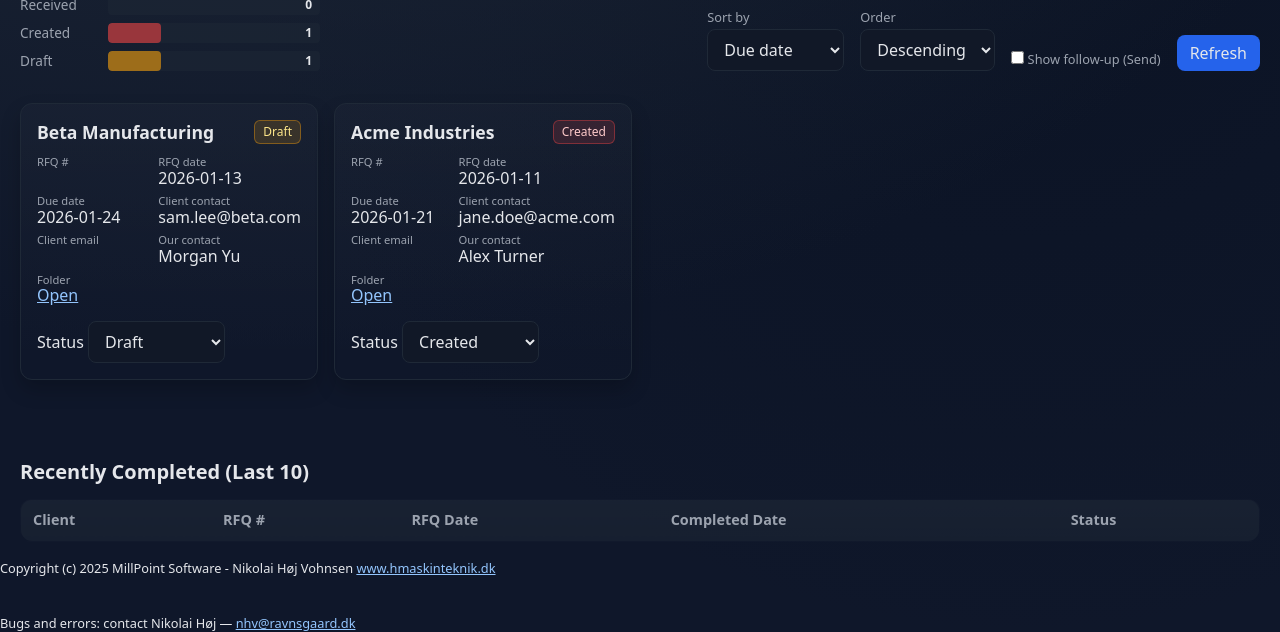
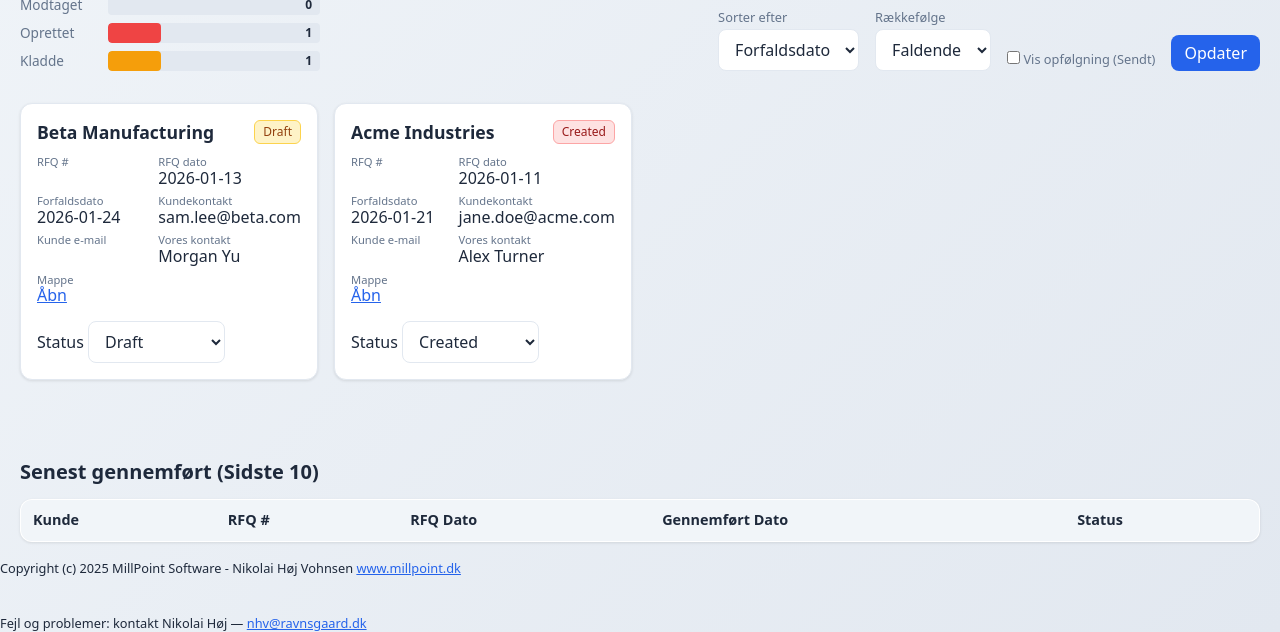
Before and after one commit to Nikolaihoj1/rfq-tracker, a Flask app: page / in a window 1280 px wide. Shown: the part 354-986 px from the top of the page. Run offline with Flask 3, Linux system fonts and the light colour scheme; data comes from the database, SQL or seed files in the repository; lists and menus that the app fills with data are empty.

Commit message:
Translate UI to Danish and update to light color scheme with dark header

```diff
--- a/static/app.js
+++ b/static/app.js
@@ -142,7 +142,7 @@ function renderTiles(items) {
         console.error(err);
         // Revert select on error
         select.value = item.status;
-        alert('Could not update status. See console for details.');
+        alert('Kunne ikke opdatere status. Se konsollen for detaljer.');
       }
     });
 
--- a/static/styles.css
+++ b/static/styles.css
@@ -1,14 +1,14 @@
 :root {
-  --bg: #0f172a; /* slate-900 */
-  --panel: #111827; /* gray-900 */
-  --text: #e5e7eb; /* gray-200 */
-  --muted: #9ca3af; /* gray-400 */
+  --bg: #f8fafc; /* slate-50 */
+  --panel: #ffffff; /* white */
+  --text: #1e293b; /* slate-800 */
+  --muted: #64748b; /* slate-500 */
   --primary: #2563eb; /* blue-600 */
   --green: #10b981; /* emerald-500 */
   --yellow: #f59e0b; /* amber-500 */
   --red: #ef4444; /* red-500 */
-  --card: #0b1220;
-  --border: #1f2937; /* gray-800 */
+  --card: #ffffff;
+  --border: #e2e8f0; /* slate-200 */
 }
 
 * { box-sizing: border-box; }
@@ -18,8 +18,7 @@ body {
   font-family: ui-sans-serif, system-ui, -apple-system, Segoe UI, Roboto, Ubuntu,
     Cantarell, Noto Sans, Helvetica Neue, Arial, "Apple Color Emoji",
     "Segoe UI Emoji";
-  background: radial-gradient(1200px 800px at 20% -10%, #1f2937, transparent),
-    radial-gradient(800px 800px at 80% 20%, #0b1324, transparent), var(--bg);
+  background: linear-gradient(135deg, #f1f5f9 0%, #e2e8f0 100%);
   color: var(--text);
 }
 
@@ -28,27 +27,30 @@ body {
   align-items: center;
   justify-content: space-between;
   padding: 1rem 1.25rem;
-  border-bottom: 1px solid var(--border);
-  background: rgba(17, 24, 39, 0.7);
+  border-bottom: 1px solid rgba(0, 0, 0, 0.1);
+  background: #1e293b; /* slate-800 */
   position: sticky;
   top: 0;
   backdrop-filter: blur(8px);
   z-index: 10;
+  box-shadow: 0 2px 4px rgba(0, 0, 0, 0.1);
 }
 
 .app-header h1 {
   margin: 0;
   font-size: 1.25rem;
+  color: #ffffff;
 }
 
 .nav a {
-  color: var(--text);
+  color: #ffffff;
   text-decoration: none;
   opacity: 0.9;
 }
 
 .nav a:hover {
   opacity: 1;
+  color: #e2e8f0;
 }
 
 .controls {
@@ -71,11 +73,23 @@ select, button {
   border: 1px solid var(--border);
   border-radius: 0.5rem;
   padding: 0.5rem 0.75rem;
+  transition: all 0.2s;
+}
+
+select:hover, button:hover {
+  border-color: var(--primary);
+  box-shadow: 0 1px 3px rgba(0, 0, 0, 0.1);
 }
 
 button.primary {
   background: var(--primary);
   border-color: transparent;
+  color: white;
+}
+
+button.primary:hover {
+  background: #1d4ed8;
+  box-shadow: 0 2px 4px rgba(37, 99, 235, 0.3);
 }
 
 .tile-grid {
@@ -86,11 +100,16 @@ button.primary {
 }
 
 .tile {
-  background: linear-gradient(180deg, rgba(255,255,255,0.02), transparent);
+  background: var(--card);
   border: 1px solid var(--border);
   border-radius: 0.75rem;
   padding: 1rem;
-  box-shadow: 0 10px 20px rgba(0,0,0,0.2);
+  box-shadow: 0 1px 3px rgba(0,0,0,0.1);
+  transition: box-shadow 0.2s;
+}
+
+.tile:hover {
+  box-shadow: 0 4px 6px rgba(0,0,0,0.1);
 }
 
 .tile-header {
@@ -112,9 +131,9 @@ button.primary {
   border: 1px solid var(--border);
 }
 
-.status-created { background: rgba(239,68,68,0.15); color: #fecaca; border-color: rgba(239,68,68,0.4); }
-.status-draft { background: rgba(245,158,11,0.15); color: #fde68a; border-color: rgba(245,158,11,0.4); }
-.status-send, .status-followed-up, .status-received { background: rgba(16,185,129,0.15); color: #bbf7d0; border-color: rgba(16,185,129,0.4); }
+.status-created { background: #fee2e2; color: #991b1b; border-color: #fca5a5; }
+.status-draft { background: #fef3c7; color: #92400e; border-color: #fcd34d; }
+.status-send, .status-followed-up, .status-received { background: #d1fae5; color: #065f46; border-color: #6ee7b7; }
 
 .tile-details {
   display: grid;
@@ -140,7 +159,11 @@ button.primary {
 }
 
 .folder-link {
-  color: #93c5fd;
+  color: #2563eb;
+}
+
+.folder-link:hover {
+  color: #1d4ed8;
 }
 
 .folder-link:hover { text-decoration: underline; }
@@ -170,7 +193,7 @@ button.primary {
   display: flex;
   align-items: center;
   gap: 0.5rem;
-  background: rgba(31, 41, 55, 0.5);
+  background: #e2e8f0;
   border-radius: 0.25rem;
   height: 20px;
   position: relative;
@@ -191,11 +214,11 @@ button.primary {
   z-index: 1;
 }
 
-.stat-received { background: rgba(59,130,246,0.6); }
-.stat-created { background: rgba(239,68,68,0.6); }
-.stat-draft { background: rgba(245,158,11,0.6); }
-.stat-send { background: rgba(16,185,129,0.6); }
-.stat-followed-up { background: rgba(16,185,129,0.4); }
+.stat-received { background: #3b82f6; }
+.stat-created { background: #ef4444; }
+.stat-draft { background: #f59e0b; }
+.stat-send { background: #10b981; }
+.stat-followed-up { background: #34d399; }
 
 /* Recent RFQs table */
 .recent-rfqs {
@@ -211,10 +234,11 @@ button.primary {
 .recent-rfqs table {
   width: 100%;
   border-collapse: collapse;
-  background: linear-gradient(180deg, rgba(255,255,255,0.02), transparent);
+  background: var(--card);
   border: 1px solid var(--border);
   border-radius: 0.75rem;
   overflow: hidden;
+  box-shadow: 0 1px 3px rgba(0,0,0,0.1);
 }
 
 .recent-rfqs th,
@@ -225,14 +249,14 @@ button.primary {
 }
 
 .recent-rfqs thead th {
-  background: rgba(31, 41, 55, 0.5);
-  color: var(--muted);
+  background: #f1f5f9;
+  color: var(--text);
   font-weight: 600;
   font-size: 0.9rem;
 }
 
 .recent-rfqs tbody tr:hover {
-  background: rgba(255, 255, 255, 0.02);
+  background: #f8fafc;
 }
 
 .recent-rfqs tbody tr:last-child td {
@@ -242,11 +266,12 @@ button.primary {
 /* Admin */
 .admin-main { padding: 1rem 1.25rem; }
 .admin-form, .admin-table {
-  background: linear-gradient(180deg, rgba(255,255,255,0.02), transparent);
+  background: var(--card);
   border: 1px solid var(--border);
   border-radius: 0.75rem;
   padding: 1.5rem;
   margin-bottom: 1rem;
+  box-shadow: 0 1px 3px rgba(0,0,0,0.1);
 }
 .form-row { display: grid; grid-template-columns: repeat(3, minmax(0, 1fr)); gap: 1rem; margin-bottom: 1rem; }
 .form-row label { display: flex; flex-direction: column; gap: 0.4rem; font-size: 0.9rem; color: var(--text); }
@@ -263,6 +288,7 @@ input[type="text"], input[type="date"], input[type="url"], .admin-form select {
 input[type="text"]:focus, input[type="date"]:focus, input[type="url"]:focus, .admin-form select:focus {
   outline: none;
   border-color: var(--primary);
+  box-shadow: 0 0 0 3px rgba(37, 99, 235, 0.1);
 }
 .admin-table table { width: 100%; border-collapse: collapse; }
 .admin-table th, .admin-table td { border-bottom: 1px solid var(--border); padding: 0.5rem; text-align: left; }
@@ -307,5 +333,6 @@ input[type="text"]:focus, input[type="date"]:focus, input[type="url"]:focus, .ad
 }
 .admin-controls button:hover {
   background: #1d4ed8;
+  box-shadow: 0 2px 4px rgba(37, 99, 235, 0.3);
 }
 @media (max-width: 900px) { .form-row { grid-template-columns: 1fr; } }
--- a/templates/index.html
+++ b/templates/index.html
@@ -1,5 +1,5 @@
 <!DOCTYPE html>
-<html lang="en">
+<html lang="da">
   <head>
     <meta charset="utf-8" />
     <meta name="viewport" content="width=device-width, initial-scale=1" />
@@ -9,9 +9,9 @@
   </head>
   <body>
     <header class="app-header">
-      <h1> Ravnsgaard Metal RFQ Tracker</h1> <img src="https://ravnsgaard.dk/wp-content/uploads/2023/12/ravnsgaard-white.png">
+      <h1> Ravnsgaard Metal RFQ Tracker - www.millpoint.dk</h1> <img src="https://ravnsgaard.dk/wp-content/uploads/2023/12/ravnsgaard-white.png">
       <nav class="nav">
-        <a href="/admin">Admin</a> |
+        <a href="/admin">Administration</a> |
 
       </nav>
     </header>
@@ -19,35 +19,35 @@
     <section class="controls">
       <div class="stats-bar-chart" id="statsBar" aria-live="polite">
         <div class="stat-row">
-          <span class="stat-label">Received</span>
+          <span class="stat-label">Modtaget</span>
           <div class="stat-bar-container">
             <div class="stat-bar stat-received" id="barReceived" style="width: 0%"></div>
             <span class="stat-count" id="countReceived">0</span>
           </div>
         </div>
         <div class="stat-row">
-          <span class="stat-label">Created</span>
+          <span class="stat-label">Oprettet</span>
           <div class="stat-bar-container">
             <div class="stat-bar stat-created" id="barCreated" style="width: 0%"></div>
             <span class="stat-count" id="countCreated">0</span>
           </div>
         </div>
         <div class="stat-row">
-          <span class="stat-label">Draft</span>
+          <span class="stat-label">Kladde</span>
           <div class="stat-bar-container">
             <div class="stat-bar stat-draft" id="barDraft" style="width: 0%"></div>
             <span class="stat-count" id="countDraft">0</span>
           </div>
         </div>
         <div class="stat-row">
-          <span class="stat-label">Send</span>
+          <span class="stat-label">Sendt</span>
           <div class="stat-bar-container">
             <div class="stat-bar stat-send" id="barSend" style="width: 0%"></div>
             <span class="stat-count" id="countSend">0</span>
           </div>
         </div>
         <div class="stat-row">
-          <span class="stat-label">Followed up</span>
+          <span class="stat-label">Opfølget</span>
           <div class="stat-bar-container">
             <div class="stat-bar stat-followed-up" id="barFollowedUp" style="width: 0%"></div>
             <span class="stat-count" id="countFollowedUp">0</span>
@@ -55,40 +55,40 @@
         </div>
       </div>
       <div class="sort-control">
-        <label for="sortBy">Sort by</label>
+        <label for="sortBy">Sorter efter</label>
         <select id="sortBy">
-          <option value="rfq_date">RFQ date</option>
-          <option value="client_name">Client name</option>
-          <option value="due_date">Due date</option>
+          <option value="rfq_date">RFQ dato</option>
+          <option value="client_name">Kundenavn</option>
+          <option value="due_date">Forfaldsdato</option>
         </select>
       </div>
       <div class="order-control">
-        <label for="order">Order</label>
+        <label for="order">Rækkefølge</label>
         <select id="order">
-          <option value="asc">Ascending</option>
-          <option value="desc">Descending</option>
+          <option value="asc">Stigende</option>
+          <option value="desc">Faldende</option>
         </select>
       </div>
       <div class="filter-control">
         <label>
-          <input type="checkbox" id="showFollowUp" /> Show follow-up (Send)
+          <input type="checkbox" id="showFollowUp" /> Vis opfølgning (Sendt)
         </label>
       </div>
-      <button id="refreshBtn" class="primary">Refresh</button>
+      <button id="refreshBtn" class="primary">Opdater</button>
     </section>
 
     <main>
       <div id="tiles" class="tile-grid" aria-live="polite"></div>
 
       <section class="recent-rfqs">
-        <h2>Recently Completed (Last 10)</h2>
+        <h2>Senest gennemført (Sidste 10)</h2>
         <table id="recentTable">
           <thead>
             <tr>
-              <th>Client</th>
+              <th>Kunde</th>
               <th>RFQ #</th>
-              <th>RFQ Date</th>
-              <th>Completed Date</th>
+              <th>RFQ Dato</th>
+              <th>Gennemført Dato</th>
               <th>Status</th>
             </tr>
           </thead>
@@ -109,29 +109,29 @@
             <dd class="rfq-number"></dd>
           </div>
           <div>
-            <dt>RFQ date</dt>
+            <dt>RFQ dato</dt>
             <dd class="rfq-date"></dd>
           </div>
           <div>
-            <dt>Due date</dt>
+            <dt>Forfaldsdato</dt>
             <dd class="due-date"></dd>
           </div>
           <div>
-            <dt>Client contact</dt>
+            <dt>Kundekontakt</dt>
             <dd class="client-contact"></dd>
           </div>
           <div>
-            <dt>Client email</dt>
+            <dt>Kunde e-mail</dt>
             <dd><a class="client-email-link folder-link" href="" target="_blank" rel="noopener">e-mail</a></dd>
           </div>
           <div>
-            <dt>Our contact</dt>
+            <dt>Vores kontakt</dt>
             <dd class="our-contact"></dd>
           </div>
           <div>
-            <dt>Folder</dt>
+            <dt>Mappe</dt>
             <dd>
-              <a class="network-folder-link folder-link" target="_blank" rel="noopener">Open</a>
+              <a class="network-folder-link folder-link" target="_blank" rel="noopener">Åbn</a>
             </dd>
           </div>
         </dl>
@@ -154,10 +154,10 @@
     <footer class="app-footer">
       <small>
         Copyright (c) 2025 MillPoint Software - Nikolai Høj Vohnsen
-        <a class="folder-link" href="https://www.hmaskinteknik.dk">www.hmaskinteknik.dk</a>
+        <a class="folder-link" href="https://www.millpoint.dk.dk">www.millpoint.dk</a>
         <br />
         <br /><br />
-        Bugs and errors: contact Nikolai Høj — <a class="folder-link" href="mailto:nhv@ravnsgaard.dk">nhv@ravnsgaard.dk</a>
+        Fejl og problemer: kontakt Nikolai Høj — <a class="folder-link" href="mailto:nhv@ravnsgaard.dk">nhv@ravnsgaard.dk</a>
       </small>
     </footer>
   </body>
```
Also changed, not shown: static/admin.js (+7 -7 lines), templates/admin.html (+24 -24 lines).
